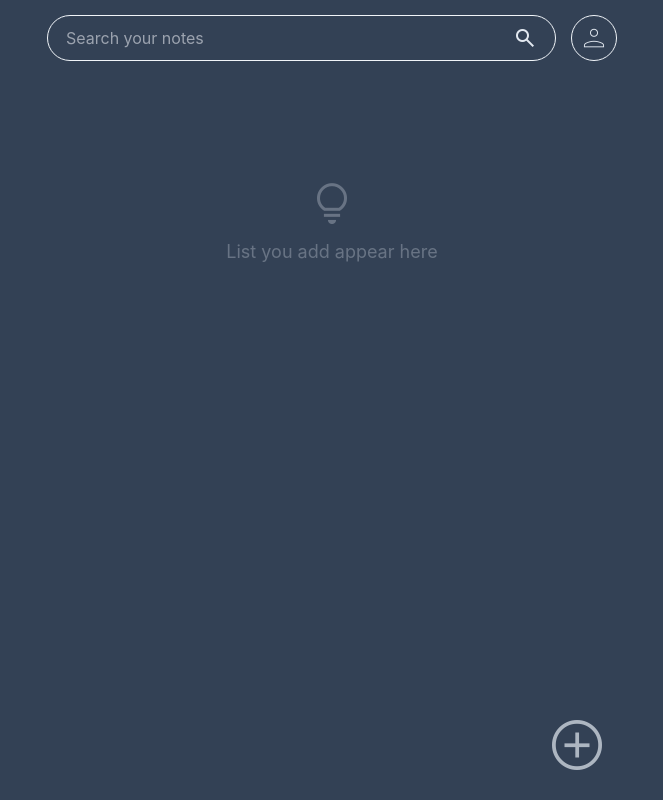
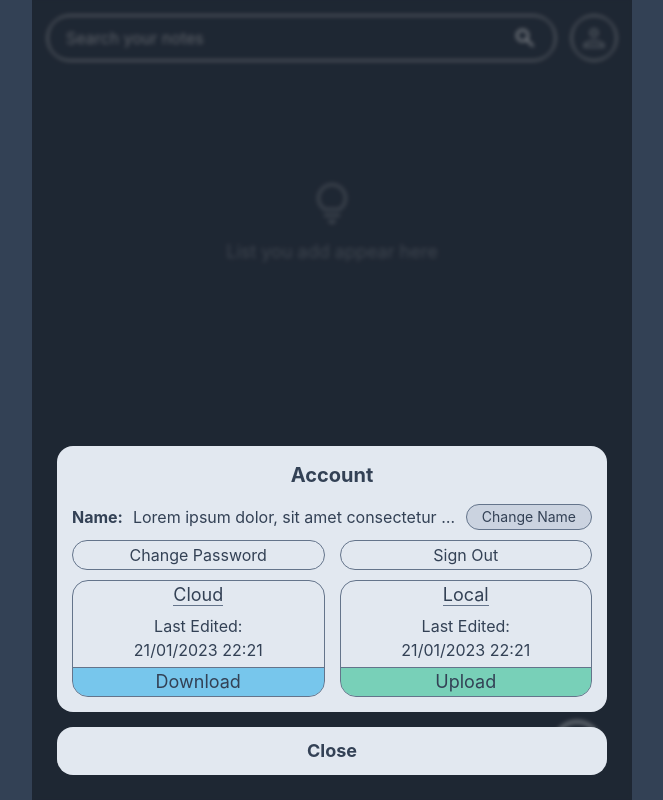
Before and after one commit to MuhammadRifan/ListNote, a Vue app in the folder FrontEnd/: page / in a window 1280 px wide. Shown: the whole page, without its empty margins (308-971 px from the left). Built offline with nearby package versions, Linux system fonts and the light colour scheme; a web font is replaced by a local one.

Commit message:
add UI account panel

```diff
--- a/FrontEnd/src/views/HomeView.vue
+++ b/FrontEnd/src/views/HomeView.vue
@@ -39,6 +39,8 @@ const goNote = (id?: number) => {
   else listStore.idActive = id;
 };
 
+const accountPanel = ref<InstanceType<typeof ModalDialog> | null>(null);
+
 const signinModal = ref<InstanceType<typeof ModalDialog> | null>(null);
 const signupModal = ref<InstanceType<typeof ModalDialog> | null>(null);
 const seePassword = ref(false);
@@ -56,7 +58,9 @@ const search = (str: string) => {
   });
 };
 
-onMounted(() => {});
+onMounted(() => {
+  accountPanel.value?.show();
+});
 </script>
 
 <template>
@@ -85,7 +89,9 @@ onMounted(() => {});
       }}
     </div>
   </div>
+
   <div :class="isSearching ? 'h-[106px]' : 'h-[80px]'" />
+
   <section v-if="isSearching">
     <div v-if="listSearch.length > 0">
       <div
@@ -105,6 +111,7 @@ onMounted(() => {});
       </div>
     </div>
   </section>
+
   <section v-else-if="listStore.data.length > 0">
     <div v-if="listStore.countPinned > 0" id="pinned" class="pb-[15px]">
       <div class="text-sm mx-[15px]">Pinned</div>
@@ -150,6 +157,7 @@ onMounted(() => {});
       </div>
     </div>
   </section>
+
   <section
     v-else
     class="flex flex-col w-full items-center text-center gap-y-[10px] my-[100px] opacity-30"
@@ -157,6 +165,7 @@ onMounted(() => {});
     <span class="text-5xl material-symbols-outlined">lightbulb</span>
     <span class="text-lg">List you add appear here</span>
   </section>
+
   <div
     class="fixed bottom-0 w-full max-w-[600px] p-[25px] flex items-center justify-end"
   >
@@ -274,4 +283,52 @@ onMounted(() => {});
       </div>
     </div>
   </ModalDialog>
+
+  <ModalDialog ref="accountPanel" str-title="Account">
+    <div class="px-[15px] pb-[15px]">
+      <div class="flex flex-row gap-x-[10px] items-center">
+        <span class="font-bold">Name:</span>
+        <span class="flex-1 truncate">
+          Lorem ipsum dolor, sit amet consectetur adipisicing elit.
+        </span>
+        <div class="btn px-[15px] py-[2px] text-sm min-w-max">Change Name</div>
+      </div>
+      <div class="flex gap-x-[15px] my-[10px]">
+        <div class="flex-1 btn py-[2px] !bg-slate-200">Change Password</div>
+        <div class="flex-1 btn py-[2px] !bg-slate-200">Sign Out</div>
+      </div>
+      <div class="flex flex-row gap-x-[15px]">
+        <div
+          class="flex-1 overflow-hidden text-center border border-slate-500 rounded-2xl"
+        >
+          <span class="text-lg border-b border-slate-500">Cloud</span>
+          <div class="my-[5px]">
+            <div>Last Edited:</div>
+            <div>21/01/2023 22:21</div>
+          </div>
+          <div class="text-lg border-t bg-sky-500/50 border-slate-500">
+            Download
+          </div>
+        </div>
+        <div
+          class="flex-1 overflow-hidden text-center border border-slate-500 rounded-2xl"
+        >
+          <span class="text-lg border-b border-slate-500">Local</span>
+          <div class="my-[5px]">
+            <div>Last Edited:</div>
+            <div>21/01/2023 22:21</div>
+          </div>
+          <div class="text-lg border-t bg-emerald-500/50 border-slate-500">
+            Upload
+          </div>
+        </div>
+      </div>
+    </div>
+  </ModalDialog>
 </template>
+
+<style scoped>
+.btn {
+  @apply border rounded-full border-slate-500 bg-slate-400/30 cursor-pointer text-center;
+}
+</style>
```
